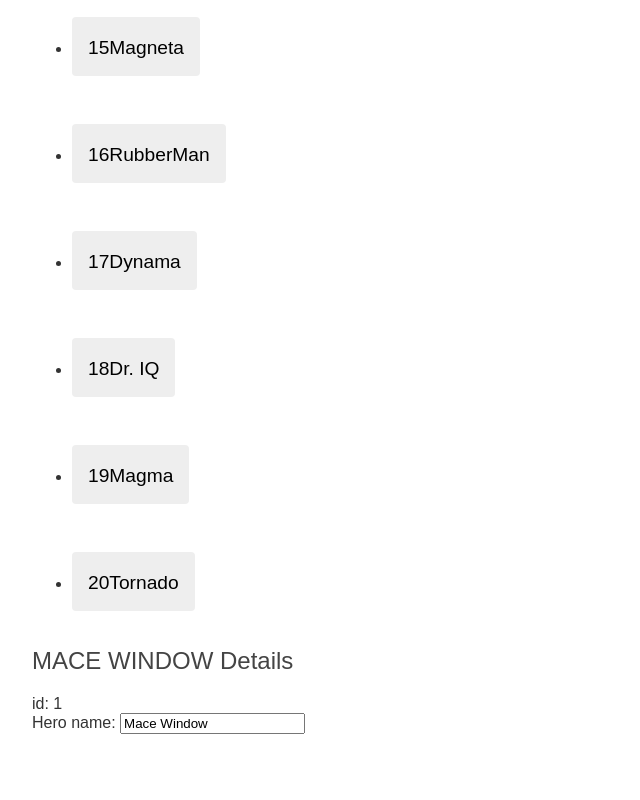
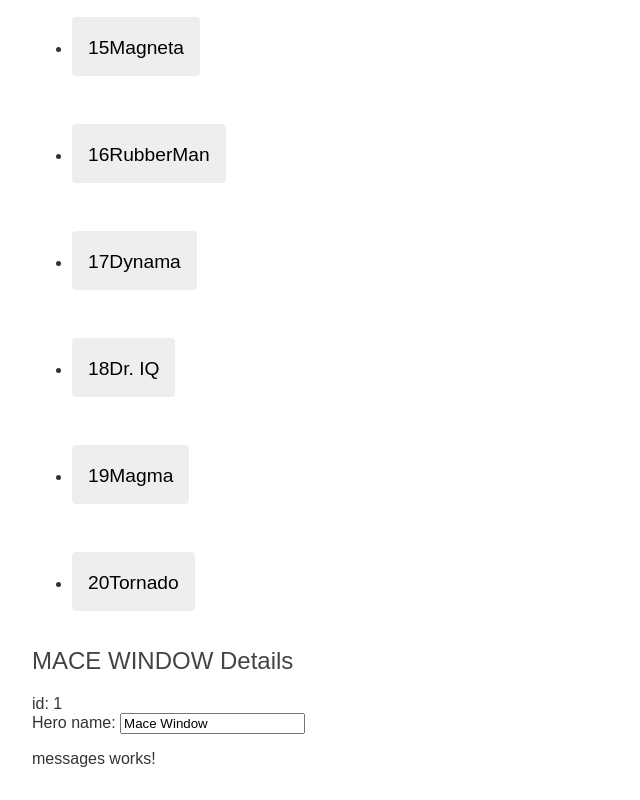
Before and after one commit to mik3ymikes/heros4, an Angular app: page / in a window 1280 px wide. Shown: the part 472-1272 px from the top of the page, without its empty margins (0-640 px from the left). Before the commit the page ends 1238 px from the top, so only its background shows below. Built offline with nearby package versions, Linux system fonts and the light colour scheme.

Commit message:
added app messages

```diff
--- a/src/app/app.component.html
+++ b/src/app/app.component.html
@@ -2,3 +2,5 @@
 <h1>{{title}}</h1>
 
 <app-heroes></app-heroes>
+
+<app-messages></app-messages>
--- a/src/app/app.component.ts
+++ b/src/app/app.component.ts
@@ -2,11 +2,12 @@
 import { RouterOutlet } from '@angular/router';
 import { HeroesComponent } from './heroes/heroes.component';
 import { FormsModule } from '@angular/forms';
+import { MessagesComponent } from './messages/messages.component';
 
 @Component({
   selector: 'app-root',
   standalone: true,
-  imports: [RouterOutlet, HeroesComponent, FormsModule],
+  imports: [RouterOutlet, HeroesComponent, FormsModule, MessagesComponent],
   templateUrl: './app.component.html',
   styleUrl: './app.component.css'
 })
--- /dev/null
+++ b/src/app/messages/messages.component.html
@@ -0,0 +1 @@
+<p>messages works!</p>
```
Also changed, not shown: src/app/messages/messages.component.ts (added, +12 -0 lines), src/app/messages/messages.component.css (added), 1 other file (tests, documents, lock files or other folders).
